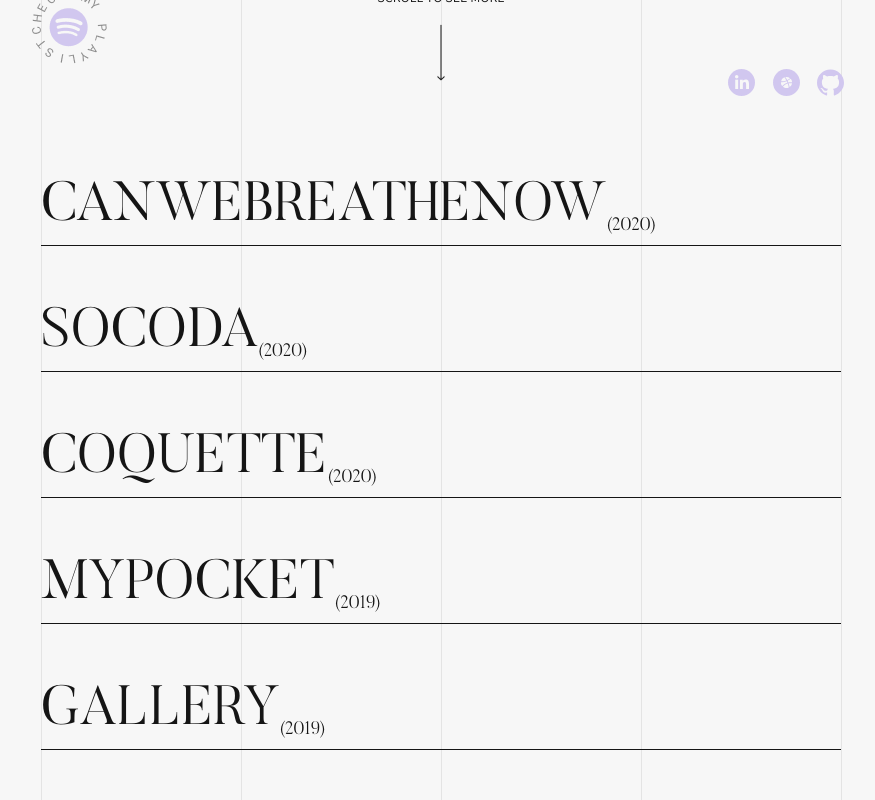
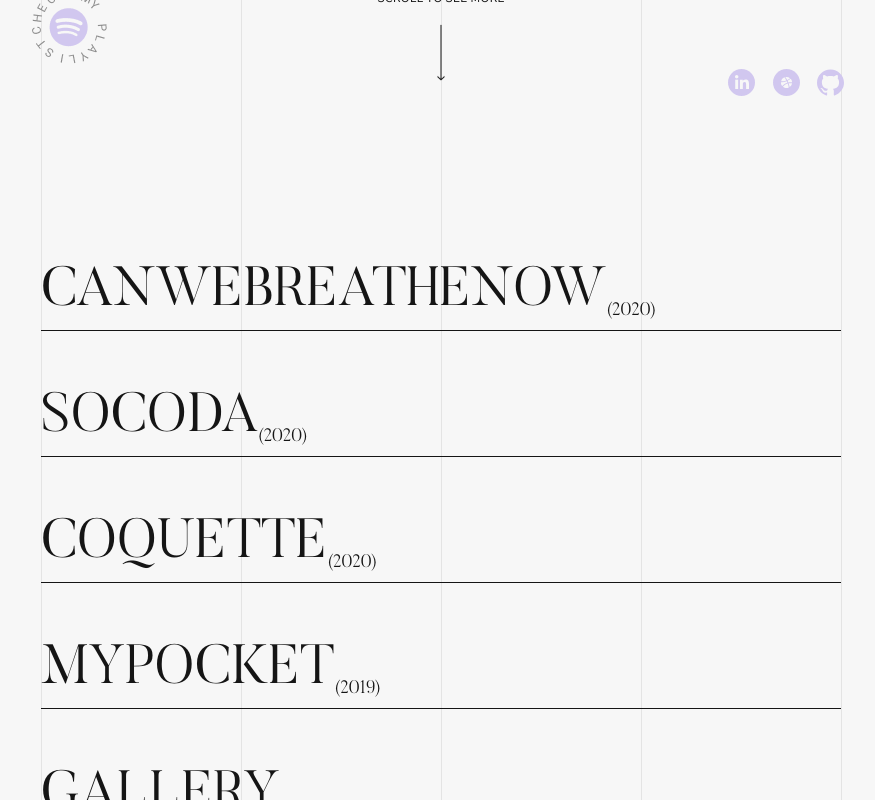
Before and after one commit to MaevaWolff/LinaBLIDI-portfolio, a React (Create React App) app: page / in a window 1280 px wide. Shown: the part 680-1480 px from the top of the page, without its empty margins (199-1074 px from the left). Built offline with nearby package versions, Linux system fonts and the light colour scheme.

Commit message:
convert home works scss style to styled component

```diff
--- a/src/components/HomeWorks/HomeWorks.component.jsx
+++ b/src/components/HomeWorks/HomeWorks.component.jsx
@@ -1,5 +1,11 @@
 import React, { useState } from 'react';
-import { Link } from 'react-router-dom';
+import styled from 'styled-components';
+import {
+  colors,
+  breakpoints,
+  fontSize,
+  titleFontSize
+} from '../../styles/config/const';
 import works from '../../data/works.json';
 
 export default function HomeWorks() {
@@ -33,31 +39,85 @@ export default function HomeWorks() {
   };
 
   return (
-    <div className='homeWorks'>
+    <Container>
       {works.map((work, index) => {
         return (
-          <Link
-            className='homeWorks__container'
+          <Items
             key={index}
-            to={`/works?name=${work.name}`}
+            href={`/works?name=${work.name}`}
             data-info={work.name}
             onMouseOver={handleMouseOver}
             onMouseLeave={handleMouseLeave}
           >
-            <div className='homeWorks__item'>
-              <h3 className={`homeWorks__name homeWorks__name--${work.name}`}>
+            <Item>
+              <Name className={` homeWorks__name--${work.name}`}>
                 {work.name}
-              </h3>
-              <h4 className='homeWorks__year'>({work.year})</h4>
-              <img
+              </Name>
+              <Year className='homeWorks__year'>({work.year})</Year>
+              <WorksImage
                 src={require(`../../assets/${work.heroImage}`)}
                 alt='home_hover'
-                className={`homeWorks__image homeWorks__image--${work.name}`}
-              />
-            </div>
-          </Link>
+                className={`homeWorks__image--${work.name}`}
+              ></WorksImage>
+            </Item>
+          </Items>
         );
       })}
-    </div>
+    </Container>
   );
 }
+
+const Container = styled.div`
+  height: 100vh;
+  display: flex;
+  justify-content: center;
+  align-items: center;
+  flex-direction: column;
+`;
+
+const Items = styled.a`
+  width: 100%;
+  display: flex;
+  justify-content: center;
+  align-items: center;
+  flex-direction: column;
+  position: relative;
+`;
+
+const Item = styled.div`
+  margin-top: 20px;
+  border-bottom: 1px solid ${colors.neutralBlack};
+  width: 90%;
+  display: flex;
+  flex-direction: column;
+  padding-bottom: 10px;
+  @media (min-width: ${breakpoints.medium}) {
+    width: 80%;
+    align-items: center;
+    margin-top: 60px;
+    flex-direction: row;
+    align-items: flex-end;
+  }
+`;
+
+const Name = styled.h3`
+font-size: ${fontSize.l};
+text-transform: uppercase;
+transition: all 0.5s;
+@media (min-width: ${breakpoints.medium}) {
+  font-size: ${titleFontSize.l};
+
+`;
+
+const Year = styled.h4`
+  font-size: 18px;
+`;
+
+const WorksImage = styled.img`
+  transition: all 0.3s;
+  position: absolute;
+  top: -60px;
+  right: 0;
+  width: 0;
+  opacity: 0;
+`;
--- a/src/scss/styles.scss
+++ b/src/scss/styles.scss
@@ -12,7 +12,6 @@
 
 @import '../components/IndicatorScroll/IndicatorScroll';
 @import '../components/GridsBackground/GridsBackground';
-@import '../components/HomeWorks/HomeWorks';
 @import '../pages/HomePage/Home';
 
 @import '../components/WorksHero/WorksHero';
```
